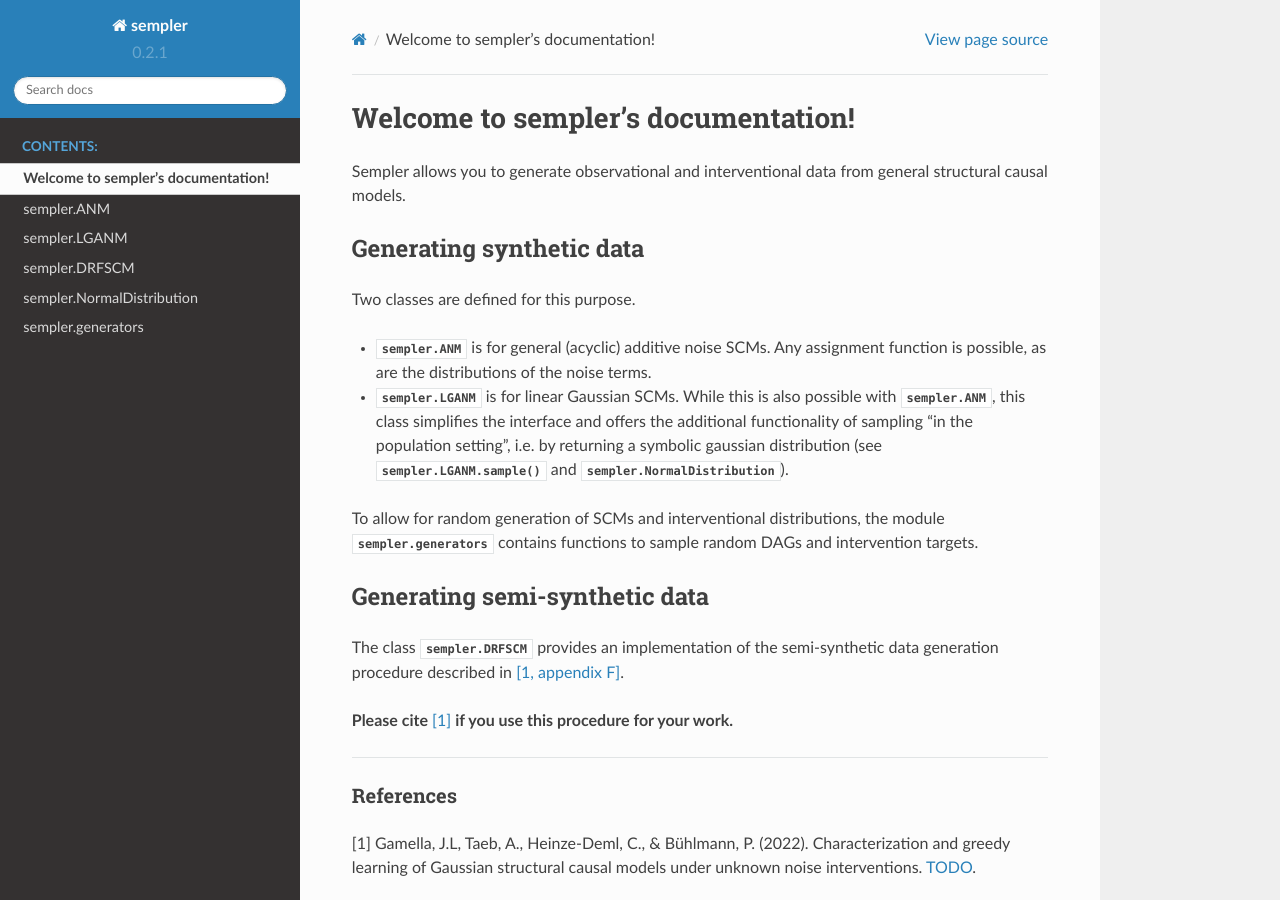
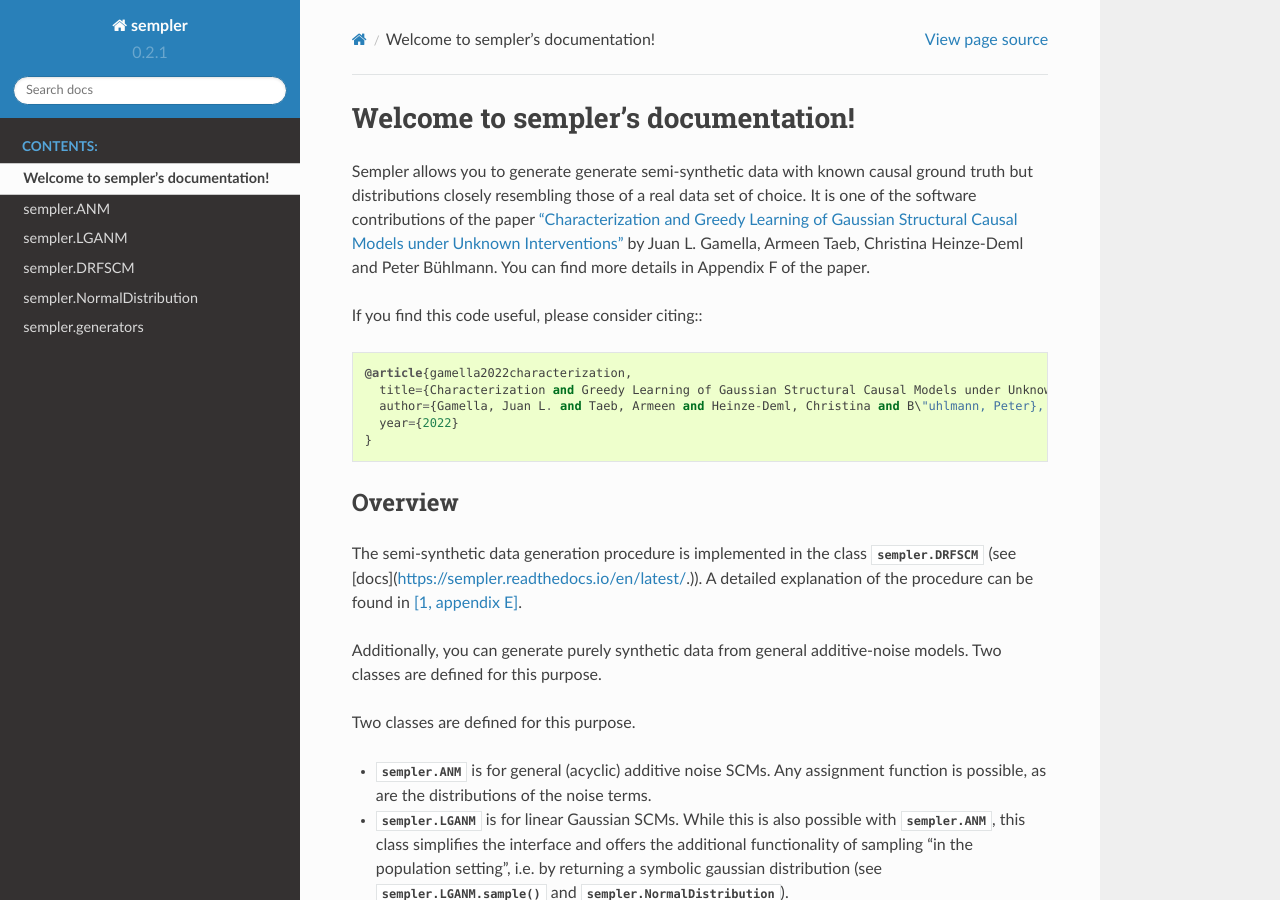
Before and after one commit to juangamella/sempler, a Sphinx documentation site: the page built from docs/source/index.rst, in a window 1280 px wide and 900 px high. Built offline with Sphinx 7.4.7 and the Read the Docs theme 2.0.0, drawn with Linux system fonts in a browser that asks for light colours.

```diff
--- a/docs/source/drfscm.rst
+++ b/docs/source/drfscm.rst
@@ -1,11 +1,11 @@
 sempler.DRFSCM
 ==============
 
-The :class:`sempler.DRFSCM` class implements a procedure to generate semi-synthetic data for causal discovery. The procedure is described in detail in :ref:`[1, appendix F]<references class>`.
+The :class:`sempler.DRFSCM` class implements a procedure to generate realistic semi-synthetic data for causal discovery. The procedure is described in detail in :ref:`[1, appendix E]<references class>`.
 
 **Please cite** :ref:`[1]<references class>` **if you use this procedure for your work.**
 
-As input, the procedure takes a directed acyclic graph over some variables and a dataset consisting of their observations under different environments. The data can also be "observational", i.e. from a single environment. The procedure then fits a non-parametric structural causal model (SCM), where the conditional distributions entailed by the graph are approximated via distributional random forests :ref:`[2]<references class>`. Once fitted, you can sample from this collection of forests to produce a new, semi-synthetic dataset that respects acyclicity, causal sufficiency, and the conditional independence relationships entailed by the given graph, while its marginal and conditional distributions closely resemble those of the original dataset :ref:`[1, figure 4]<references class>`.
+As input, the procedure takes a directed acyclic graph over some variables and a dataset consisting of their observations under different environments. The data can also be "observational", i.e. from a single environment. The procedure then fits a non-parametric Bayesian network, where the conditional distributions entailed by the graph are approximated via distributional random forests :ref:`[2]<references class>`. Once fitted, you can sample from this collection of forests to produce a new, semi-synthetic dataset that respects acyclicity, causal sufficiency, and the conditional independence relationships entailed by the given graph, while its marginal and conditional distributions closely resemble those of the original dataset :ref:`[1, figure 4]<references class>`.
 
 **Additional dependencies**
 
--- a/docs/source/index.rst
+++ b/docs/source/index.rst
@@ -1,10 +1,22 @@
 Welcome to sempler's documentation!
 ===================================
 
-Sempler allows you to generate observational and interventional data from general structural causal models.
+Sempler allows you to generate generate semi-synthetic data with known causal ground truth but distributions closely resembling those of a real data set of choice. It is one of the software contributions of the paper `"Characterization and Greedy Learning of Gaussian Structural Causal Models under Unknown Interventions" <TODO: arxiv link>`__ by Juan L. Gamella, Armeen Taeb, Christina Heinze-Deml and Peter Bühlmann. You can find more details in Appendix F of the paper.
 
-Generating synthetic data
--------------------------
+If you find this code useful, please consider citing:::
+
+  @article{gamella2022characterization,
+    title={Characterization and Greedy Learning of Gaussian Structural Causal Models under Unknown Interventions},
+    author={Gamella, Juan L. and Taeb, Armeen and Heinze-Deml, Christina and B\"uhlmann, Peter},
+    year={2022}
+  }
+
+Overview
+--------
+
+The semi-synthetic data generation procedure is implemented in the class :class:`sempler.DRFSCM` (see [docs](https://sempler.readthedocs.io/en/latest/.)). A detailed explanation of the procedure can be found in :ref:`[1, appendix E] <references main>`.
+
+Additionally, you can generate purely synthetic data from general additive-noise models. Two classes are defined for this purpose.
 
 Two classes are defined for this purpose.
 
@@ -12,13 +24,6 @@ Two classes are defined for this purpose.
 - :class:`sempler.LGANM` is for linear Gaussian SCMs. While this is also possible with :class:`sempler.ANM`, this class simplifies the interface and offers the additional functionality of sampling "in the population setting", i.e. by returning a symbolic gaussian distribution (see :func:`sempler.LGANM.sample` and :class:`sempler.NormalDistribution`).
 
 To allow for random generation of SCMs and interventional distributions, the module :class:`sempler.generators` contains functions to sample random DAGs and intervention targets.
-
-Generating semi-synthetic data
-------------------------------
-
-The class :class:`sempler.DRFSCM` provides an implementation of the semi-synthetic data generation procedure described in :ref:`[1, appendix F] <references main>`.
-
-**Please cite** :ref:`[1]<references class>` **if you use this procedure for your work.**
 
 ------
 
```
Also changed, not shown: README.md (+3 -5 lines).
